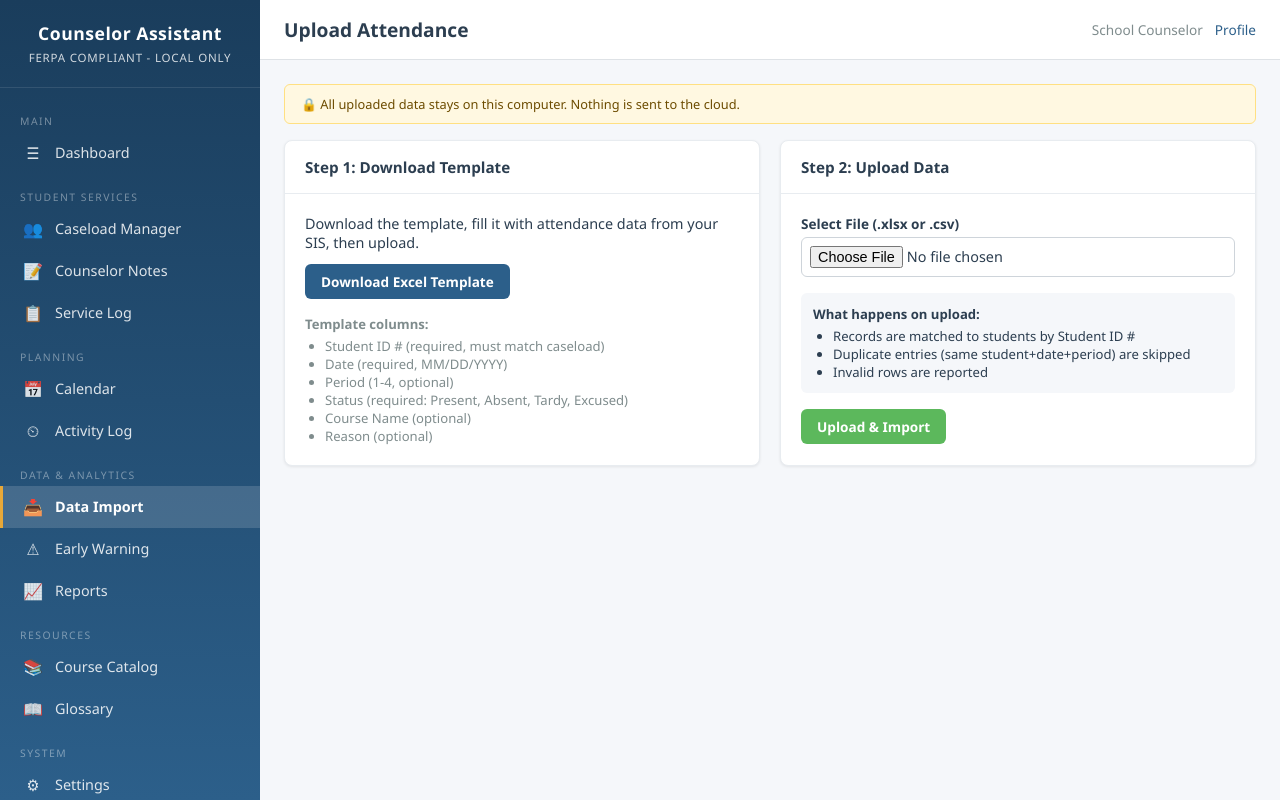
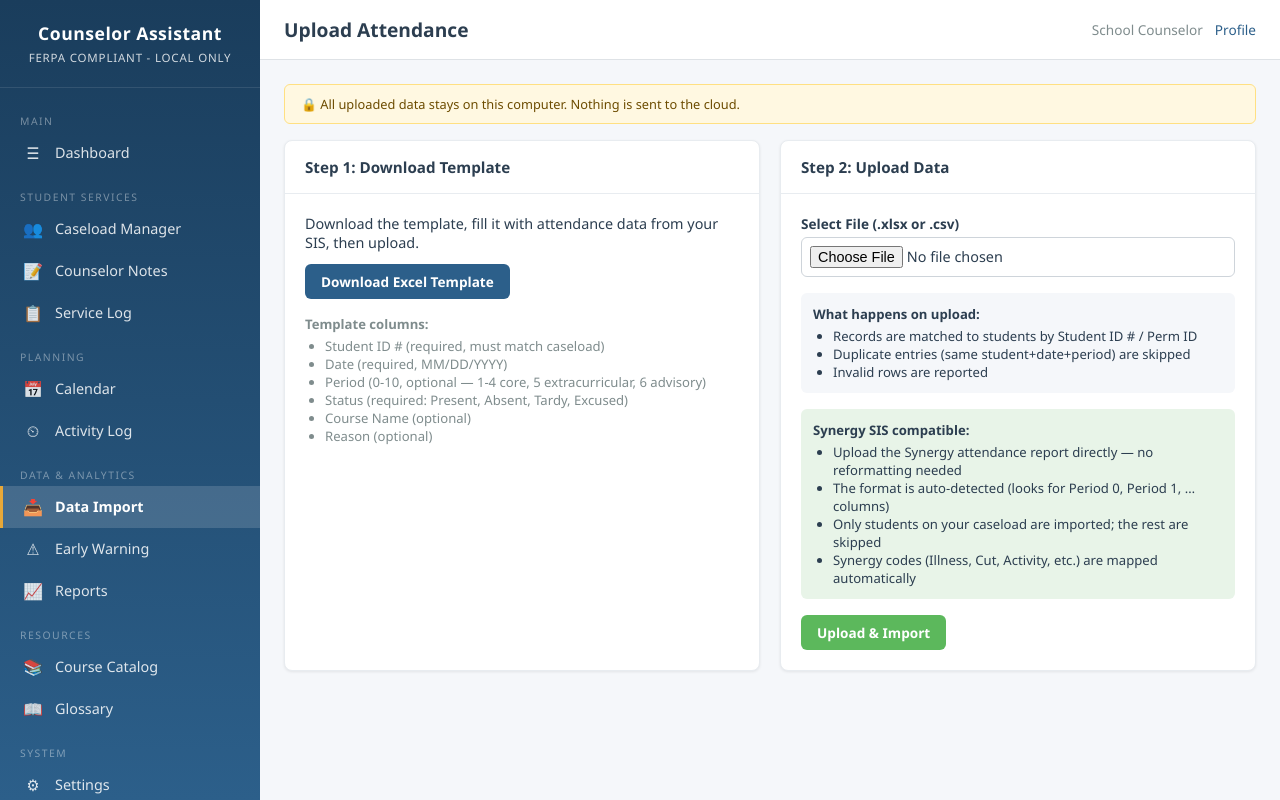
Before and after one commit to eseqko/Counselor-Assistant, a Flask app: page /data-import/attendance/upload in a window 1280 px wide. Run offline with Flask 3, Linux system fonts and the light colour scheme; a user stored in the database is signed in.

Commit message:
Add Synergy SIS attendance report auto-detection and import
Upload whole-school Synergy attendance exports directly — the system
auto-detects the pivot format (Period 0–10 columns) and converts each
period into individual attendance records.  Students not on the
counselor's caseload are silently skipped. Synergy status codes
(Illness, Cut, Activity, Parent Unexcused, Tardy, etc.) are mapped to
the app's present/absent/tardy/excused statuses with the original
value preserved as the reason.

https://claude.ai/code/session_01PzUR7USZyns7Ws5VkFs3Gq

```diff
--- a/app/models/attendance.py
+++ b/app/models/attendance.py
@@ -11,7 +11,7 @@ class AttendanceRecord(db.Model):
 
     # Period-level attendance
     date = db.Column(db.Date, nullable=False)
-    period = db.Column(db.Integer)  # 1-4 for 4x4 schedule
+    period = db.Column(db.Integer)  # 0-10 (Synergy periods; 1-4 core, 5 extracurricular, 6 advisory)
     status = db.Column(db.String(20), nullable=False)  # present, absent, tardy, excused
 
     # Optional detail
--- a/app/routes/data_import.py
+++ b/app/routes/data_import.py
@@ -25,6 +25,23 @@ data_import_bp = Blueprint('data_import', __name__)
 VALID_ATTENDANCE = {'present', 'absent', 'tardy', 'excused'}
 VALID_GRADES = {'A+', 'A', 'A-', 'B+', 'B', 'B-', 'C+', 'C', 'C-',
                 'D+', 'D', 'D-', 'F', 'P', 'NP', 'I', 'W'}
+
+# Synergy SIS attendance code → (status, reason)
+SYNERGY_STATUS_MAP = {
+    '':                 ('present', ''),
+    'activity':         ('excused', 'Activity'),
+    'illness':          ('excused', 'Illness'),
+    'excused':          ('excused', 'Excused'),
+    'counseling':       ('excused', 'Counseling'),
+    'testing':          ('excused', 'Testing'),
+    'office excused':   ('excused', 'Office Excused'),
+    'office ex':        ('excused', 'Office Excused'),
+    'cut':              ('absent', 'Cut'),
+    'unverified':       ('absent', 'Unverified'),
+    'parent unexcused': ('absent', 'Parent Unexcused'),
+    'tardy':            ('tardy', 'Tardy'),
+    'unexcused tardy':  ('tardy', 'Unexcused Tardy'),
+}
 
 
 # =====================================================================
@@ -96,11 +113,11 @@ def attendance_template():
     status_dv.sqref = 'D2:D5000'
     ws.add_data_validation(status_dv)
 
-    # Period validation (1-4 for 4x4)
+    # Period validation (0-10 to support Synergy periods)
     period_dv = DataValidation(
-        type='list', formula1='"1,2,3,4"', allow_blank=True,
+        type='list', formula1='"0,1,2,3,4,5,6,7,8,9,10"', allow_blank=True,
         showErrorMessage=True, errorTitle='Invalid Period',
-        error='Enter period 1-4'
+        error='Enter period 0-10'
     )
     period_dv.sqref = 'C2:C5000'
     ws.add_data_validation(period_dv)
@@ -114,7 +131,7 @@ def attendance_template():
         ('Column', 'Instructions'),
         ('Student ID #', 'Required. Must match a student in your caseload.'),
         ('Date', 'Required. Format: MM/DD/YYYY or YYYY-MM-DD'),
-        ('Period', 'Optional. Class period 1-4 (4x4 bell schedule).'),
+        ('Period', 'Optional. Class period 0-10. (1-4 core, 5 extracurricular, 6 advisory)'),
         ('Status', 'Required. Present, Absent, Tardy, or Excused.'),
         ('Course Name', 'Optional. Name of the class.'),
         ('Reason', 'Optional. Reason for absence/tardy.'),
@@ -153,12 +170,21 @@ def attendance_upload():
             flash('Please select a file.', 'danger')
             return redirect(url_for('data_import.attendance_upload'))
 
-        rows = _parse_upload_file(file)
-        if rows is None:
+        header, rows = _parse_upload_file(file)
+        if header is None:
             return redirect(url_for('data_import.attendance_upload'))
+
+        # Auto-detect Synergy format and convert to standard rows
+        is_synergy = _is_synergy_format(header)
+        if is_synergy:
+            rows = _convert_synergy_rows(header, rows)
+            if rows is None:
+                flash('Could not parse Synergy file. Check that it has Perm ID, Date, and Period columns.', 'danger')
+                return redirect(url_for('data_import.attendance_upload'))
 
         added = 0
         skipped = 0
+        not_on_caseload = 0
         errors = []
 
         for row_idx, row in enumerate(rows, start=2):
@@ -179,6 +205,7 @@ def attendance_upload():
             if not status_str:
                 row_errors.append('Status required')
 
+            # Synergy rows already have clean status; template rows need validation
             status_clean = str(status_str or '').strip().lower()
             if status_clean and status_clean not in VALID_ATTENDANCE:
                 row_errors.append(f'Invalid status: {status_str}')
@@ -190,19 +217,24 @@ def attendance_upload():
             period_val = None
             if period_str:
                 try:
-                    period_val = int(period_str)
-                    if period_val < 1 or period_val > 8:
-                        row_errors.append(f'Period must be 1-8, got {period_val}')
+                    period_val = int(float(period_str))
+                    if period_val < 0 or period_val > 10:
+                        row_errors.append(f'Period must be 0-10, got {period_val}')
                 except (ValueError, TypeError):
                     row_errors.append(f'Invalid period: {period_str}')
 
             if row_errors:
-                errors.append(f'Row {row_idx}: ' + '; '.join(row_errors))
+                if not is_synergy:
+                    errors.append(f'Row {row_idx}: ' + '; '.join(row_errors))
                 continue
 
             student = Student.query.filter_by(
                 student_id_number=str(student_id_str).strip()).first()
             if not student:
+                # For Synergy whole-school reports, silently skip non-caseload students
+                if is_synergy:
+                    not_on_caseload += 1
+                    continue
                 errors.append(f'Row {row_idx}: Student ID {student_id_str} not found')
                 continue
 
@@ -227,12 +259,23 @@ def attendance_upload():
 
         db.session.commit()
         log_action('import', 'attendance',
-                   details=f'Imported attendance: {added} added, {skipped} skipped')
+                   details=f'Imported attendance: {added} added, {skipped} skipped'
+                           + (f', {not_on_caseload} not on caseload' if not_on_caseload else ''))
 
-        if errors:
-            flash(f'Imported with issues: {added} added, {skipped} duplicates skipped, {len(errors)} errors.', 'warning')
+        if is_synergy:
+            fmt_msg = f'Synergy import: {added} records added, {skipped} duplicates skipped.'
+            if not_on_caseload:
+                fmt_msg += f' {not_on_caseload} records skipped (students not on your caseload).'
+            if errors:
+                fmt_msg += f' {len(errors)} errors.'
+                flash(fmt_msg, 'warning')
+            else:
+                flash(fmt_msg, 'success')
         else:
-            flash(f'Attendance imported: {added} records added, {skipped} duplicates skipped.', 'success')
+            if errors:
+                flash(f'Imported with issues: {added} added, {skipped} duplicates skipped, {len(errors)} errors.', 'warning')
+            else:
+                flash(f'Attendance imported: {added} records added, {skipped} duplicates skipped.', 'success')
 
         return render_template('data_import/attendance_upload.html',
                                added=added, skipped=skipped, errors=errors)
@@ -386,7 +429,7 @@ def grades_upload():
             flash('Please select a file.', 'danger')
             return redirect(url_for('data_import.grades_upload'))
 
-        rows = _parse_upload_file(file)
+        _header, rows = _parse_upload_file(file)
         if rows is None:
             return redirect(url_for('data_import.grades_upload'))
 
@@ -565,7 +608,11 @@ def clear_grades():
 # =====================================================================
 
 def _parse_upload_file(file):
-    """Parse either CSV or Excel file, return list of rows (no header)."""
+    """Parse CSV or Excel file, return (header_row, data_rows).
+
+    Returns (None, None) on error.  header_row is a list of strings
+    (the first row), data_rows is a list-of-lists for the remaining rows.
+    """
     filename = file.filename.lower()
 
     if filename.endswith('.csv'):
@@ -574,26 +621,122 @@ def _parse_upload_file(file):
             reader = csv.reader(text.splitlines())
             rows = list(reader)
             if rows:
-                rows = rows[1:]  # skip header
-            return rows
+                return rows[0], rows[1:]
+            return [], []
         except Exception as e:
             flash(f'Could not read CSV: {str(e)}', 'danger')
-            return None
+            return None, None
 
     elif filename.endswith(('.xlsx', '.xls')):
         if not HAS_OPENPYXL:
             flash('Excel support requires openpyxl.', 'danger')
-            return None
+            return None, None
         try:
             wb = load_workbook(file, data_only=True)
             ws = wb.active
+            header = []
             rows = []
-            for row in ws.iter_rows(min_row=2, values_only=True):
-                rows.append([str(c) if c is not None else '' for c in row])
-            return rows
+            for idx, row in enumerate(ws.iter_rows(values_only=True)):
+                str_row = [str(c) if c is not None else '' for c in row]
+                if idx == 0:
+                    header = str_row
+                else:
+                    rows.append(str_row)
+            return header, rows
         except Exception as e:
             flash(f'Could not read Excel file: {str(e)}', 'danger')
-            return None
+            return None, None
     else:
         flash('Please upload a .csv or .xlsx file.', 'danger')
+        return None, None
+
+
+def _is_synergy_format(header):
+    """Detect if the header row matches a Synergy attendance export."""
+    if not header:
+        return False
+    header_lower = [h.strip().lower() for h in header]
+    # Synergy reports have "period 0", "period 1", … as column headers
+    return 'period 0' in header_lower or ('period 1' in header_lower and 'perm id' in header_lower)
+
+
+def _convert_synergy_rows(header, rows):
+    """Convert Synergy pivot-format rows into standard flat attendance rows.
+
+    Synergy format: Student Name | Perm ID | Grd | Date | Period 0 | Period 1 | … | Period N | Relation cols…
+    Output rows:    [student_id, date, period, status, course_name, reason]
+
+    Student name/ID/grade may be blank on continuation rows — they carry
+    forward from the most recent row that had them.
+    """
+    header_lower = [h.strip().lower() for h in header]
+
+    # Find column indices
+    period_cols = {}  # period_number -> column_index
+    for idx, h in enumerate(header_lower):
+        if h.startswith('period '):
+            try:
+                period_num = int(h.split(' ', 1)[1])
+                period_cols[period_num] = idx
+            except (ValueError, IndexError):
+                pass
+
+    # Find key columns by name
+    def find_col(names):
+        for name in names:
+            if name in header_lower:
+                return header_lower.index(name)
         return None
+
+    id_col = find_col(['perm id', 'student id', 'student id #'])
+    date_col = find_col(['date'])
+    name_col = find_col(['student name', 'name'])
+    grade_col = find_col(['grd', 'grade'])
+
+    if id_col is None or date_col is None or not period_cols:
+        return None  # Not a valid Synergy file
+
+    flat_rows = []
+    # Carry-forward state for grouped student rows
+    current_id = ''
+    current_name = ''
+
+    for row in rows:
+        # Pad short rows
+        if len(row) < len(header):
+            row.extend([''] * (len(header) - len(row)))
+
+        # Carry forward student info when blank
+        row_id = row[id_col].strip() if id_col is not None else ''
+        row_name = row[name_col].strip() if name_col is not None else ''
+
+        if row_id:
+            current_id = row_id
+            current_name = row_name
+        elif not row_id and current_id:
+            row_id = current_id
+            row_name = current_name
+
+        date_str = row[date_col].strip() if date_col is not None else ''
+
+        if not row_id or not date_str:
+            continue
+
+        # Create one record per period column
+        for period_num, col_idx in sorted(period_cols.items()):
+            cell_value = row[col_idx].strip() if col_idx < len(row) else ''
+            cell_lower = cell_value.lower()
+
+            status, reason = SYNERGY_STATUS_MAP.get(
+                cell_lower, ('absent', cell_value))
+
+            flat_rows.append([
+                row_id,       # student_id
+                date_str,     # date
+                str(period_num),  # period
+                status,       # status (already lowercase)
+                '',           # course_name
+                reason,       # reason (original Synergy value)
+            ])
+
+    return flat_rows
--- a/app/templates/data_import/attendance_upload.html
+++ b/app/templates/data_import/attendance_upload.html
@@ -16,7 +16,7 @@
                 <ul style="margin-top:4px;padding-left:20px;">
                     <li>Student ID # (required, must match caseload)</li>
                     <li>Date (required, MM/DD/YYYY)</li>
-                    <li>Period (1-4, optional)</li>
+                    <li>Period (0-10, optional &mdash; 1-4 core, 5 extracurricular, 6 advisory)</li>
                     <li>Status (required: Present, Absent, Tardy, Excused)</li>
                     <li>Course Name (optional)</li>
                     <li>Reason (optional)</li>
@@ -37,9 +37,18 @@
                 <div style="background:var(--bg);border-radius:6px;padding:12px;margin-bottom:16px;font-size:0.82rem;">
                     <strong>What happens on upload:</strong>
                     <ul style="margin-top:4px;padding-left:20px;">
-                        <li>Records are matched to students by Student ID #</li>
+                        <li>Records are matched to students by Student ID # / Perm ID</li>
                         <li>Duplicate entries (same student+date+period) are skipped</li>
                         <li>Invalid rows are reported</li>
+                    </ul>
+                </div>
+                <div style="background:#e8f4e8;border-radius:6px;padding:12px;margin-bottom:16px;font-size:0.82rem;">
+                    <strong>Synergy SIS compatible:</strong>
+                    <ul style="margin-top:4px;padding-left:20px;">
+                        <li>Upload the Synergy attendance report directly &mdash; no reformatting needed</li>
+                        <li>The format is auto-detected (looks for Period 0, Period 1, &hellip; columns)</li>
+                        <li>Only students on your caseload are imported; the rest are skipped</li>
+                        <li>Synergy codes (Illness, Cut, Activity, etc.) are mapped automatically</li>
                     </ul>
                 </div>
                 <button type="submit" class="btn btn-success">Upload & Import</button>
```
